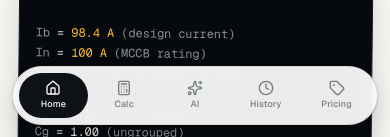
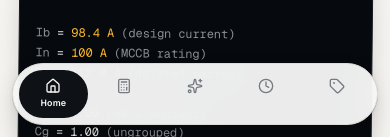
Before and after one commit to Lintagni/cable_size_calculation, a React (Vite) app: page / in a window 390 px wide. Shown: the part 707-844 px from the top of the page. Built offline with nearby package versions, Linux system fonts and the light colour scheme; no server answers; the database is empty.

Commit message:
fix: mobile nav — icon-only, label shows only for active item
Co-Authored-By: Claude Sonnet 4.6 <noreply@anthropic.com>

```diff
--- a/src/index.css
+++ b/src/index.css
@@ -993,19 +993,20 @@ html, body {
   display: flex;
   flex-direction: column;
   align-items: center;
-  gap: 2px;
-  padding: 7px 2px;
+  gap: 3px;
+  padding: 8px 4px;
   border-radius: 999px;
   color: var(--ink-3);
   text-decoration: none;
   font-size: 9px;
-  font-weight: 500;
+  font-weight: 600;
   cursor: pointer;
   transition: all 0.15s;
   min-width: 0;
 }
-.mobile-nav a.active { background: var(--ink); color: var(--bg); }
-.mobile-nav a span   { letter-spacing: 0.02em; white-space: nowrap; }
+.mobile-nav a.active        { background: var(--ink); color: var(--bg); }
+.mobile-nav a span          { display: none; letter-spacing: 0.02em; white-space: nowrap; }
+.mobile-nav a.active span   { display: block; }
 
 /* Upgrade banner */
 .upgrade-banner {
```
